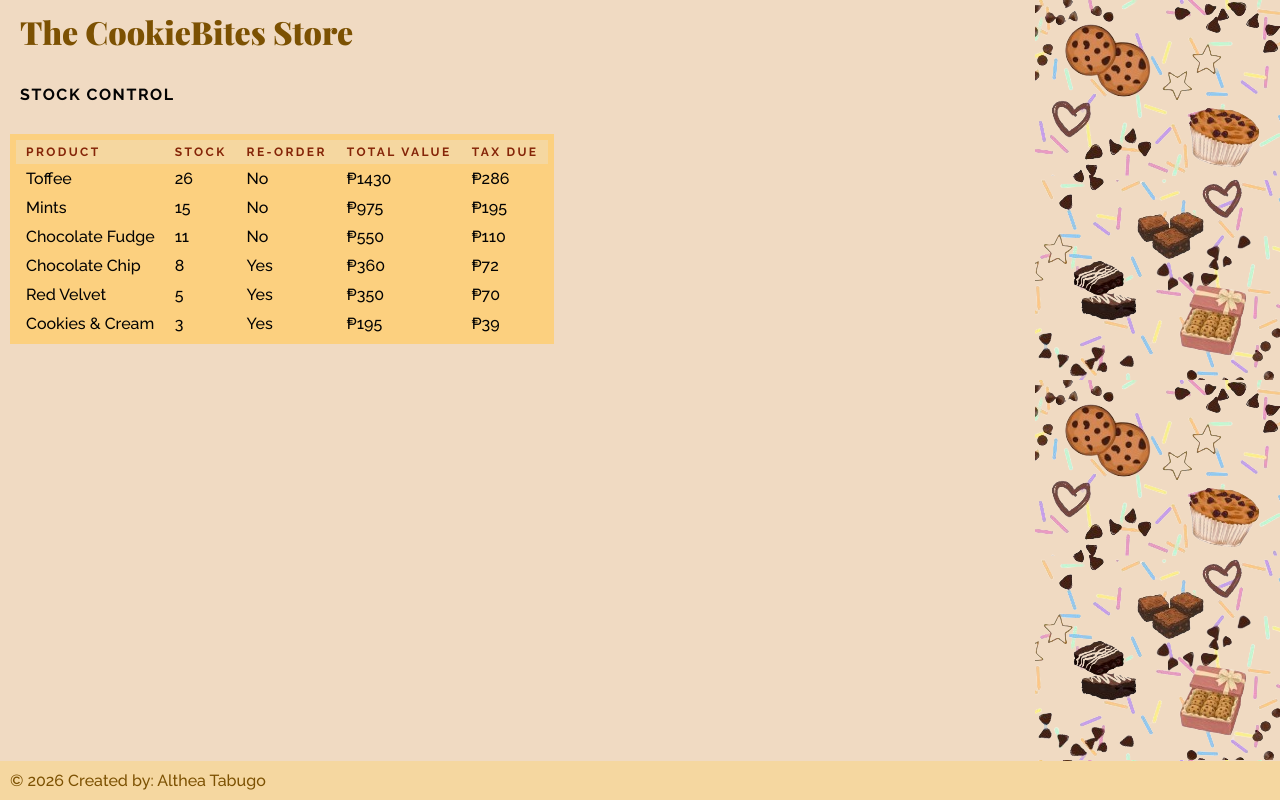
After one commit to Teyhalth/progressive, a PHP site: page /functions.php in a window 1280 px wide. The commit adds this page. Run offline with PHP 8.4, Linux system fonts and the light colour scheme.

Commit message:
add functions

```diff
--- a/progressive/conditional-statements.php
+++ b/progressive/conditional-statements.php
@@ -1,5 +1,5 @@
 <?php
-$name = 'Ivy';
+$name = 'Althea';
 $greeting = 'Hello';
 
 if ($name !== '') {
--- a/progressive/css/styles.css
+++ b/progressive/css/styles.css
@@ -40,7 +40,7 @@ table {
   background-color: #fcd07f;
   margin: 10px;
   padding: 5px;
-  border: 1px solid #fbccbf;
+  border: 1px solid #fcd07f;
   border-spacing: 0px;
 }
 
@@ -50,9 +50,10 @@ th {
   font-size: 0.75em;
   letter-spacing: 0.2em;
   padding: 5px 10px;
-  background-color: #fbccbf;
+  background-color: #f5d7a0;
   color: #852508;
 }
+
 
 td {
   padding: 5px 10px;
--- /dev/null
+++ b/progressive/functions.php
@@ -0,0 +1,55 @@
+<?php
+declare(strict_types = 1);
+$cookies = [
+    'Toffee' => ['price' => 55, 'stock' => 26],
+    'Mints' => ['price' => 65, 'stock' => 15],
+    'Chocolate Fudge' => ['price' => 50, 'stock' => 11],
+    'Chocolate Chip' => ['price' => 45, 'stock' => 8],
+    'Red Velvet' => ['price' => 70, 'stock' => 5],
+    'Cookies & Cream' => ['price' => 65, 'stock' => 3],
+];
+
+$tax = 20;
+
+function get_reorder_message(int $stock): string
+{
+    return ($stock < 10) ? 'Yes' : 'No';
+}
+
+function get_total_value(float $price, int $quantity): float
+{
+    return $price * $quantity;
+}
+
+function get_tax_due(float $price, int $quantity, int $tax = 0): float
+{
+    return ($price * $quantity) * ($tax / 100);
+}
+?>
+<!DOCTYPE html>
+<html>
+<head>
+    <title>Functions Example</title>
+    <link rel="stylesheet" href="css/styles.css">
+</head>
+<body>
+    <h1>The CookieBites Store</h1>
+    <h2>Stock Control</h2>
+    <table>
+        <tr>
+            <th>Product</th><th>Stock</th><th>Re-order</th><th>Total value</th><th>Tax due</th>
+        </tr>
+        <?php foreach ($cookies as $product_name => $data) { ?>
+            <tr>
+                <td><?= $product_name ?></td>
+                <td><?= $data['stock'] ?></td>
+                <td><?= get_reorder_message($data['stock']) ?></td>
+                <td>₱<?= get_total_value($data['price'], $data['stock']) ?></td>
+                <td>₱<?= get_tax_due($data['price'], $data['stock'], $tax) ?></td>
+            </tr>
+        <?php } ?>
+
+        <?php include 'includes/footer.php'; ?>
+    </table>
+</body>
+</html>
```
Also changed, not shown: progressive/cookie.php (+4 -20 lines), progressive/global-and-static-variables.php (added, +34 -0 lines), progressive/includes.php (added, +22 -0 lines), progressive/loops.php (line endings or trailing spaces).
